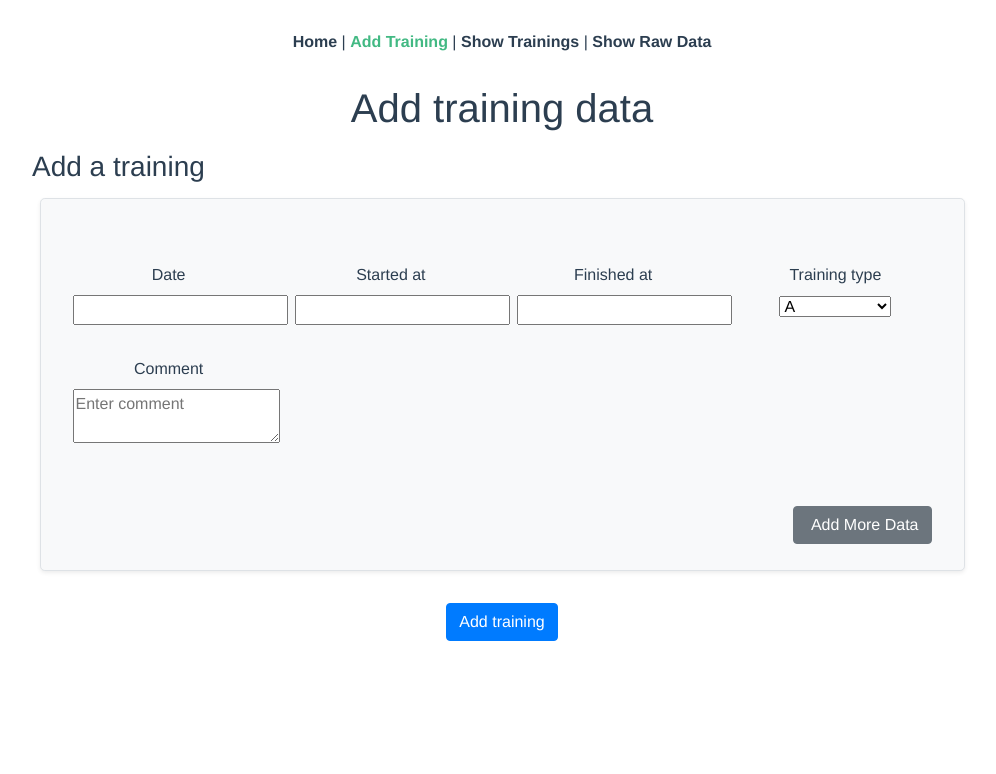
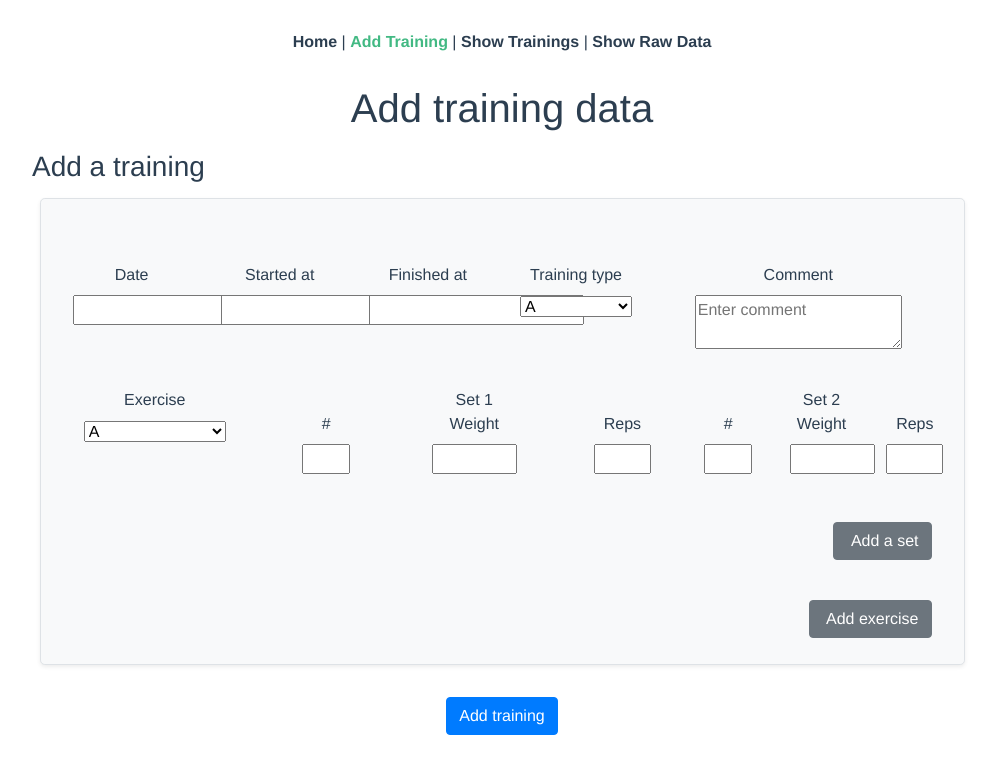
Before and after one commit to anehrkor/training-app, a Vue app: page /addTraining in a window 1280 px wide. Shown: the top 774 px of the page, without its empty margins (138-1134 px from the left). Built offline with nearby package versions, Linux system fonts and the light colour scheme.

Commit message:
Add refactored ExerciseFieldRow; still open alignment issues

```diff
--- a/src/components/ExerciseFieldRow.vue
+++ b/src/components/ExerciseFieldRow.vue
@@ -1,16 +1,29 @@
 <template>
-  <form>
+  <div>
     <div class="row">
-      <div class="form-group col-md-3">
+      <div class="form-group col-md">
         <InputFieldExerciseChoice
           label="Exercise"
           selectDefault="Choose exercise"
           v-model="exerciseChoices"
         />
       </div>
-      <SetInputFields setLabel="Set 1" />
+      <div class="form-group col-md-6">
+        <SetInputFields setLabel="Set 1" />
+      </div>
+      <div>
+        <SetInputFields setLabel="Set 2" />
+      </div>
+      <div class="form-group col-md">
+        <button
+          class="btn btn-secondary float-right"
+          title="Click to add an exercise"
+        >
+          &nbsp;Add a set
+        </button>
+      </div>
     </div>
-  </form>
+  </div>
 </template>
 
 <script>
--- a/src/components/SetInputFields.vue
+++ b/src/components/SetInputFields.vue
@@ -1,20 +1,20 @@
 <template>
-  <form>
-    <div>
+  <div>
+    <div class="row">
       <span style="text-align:center; margin:auto">
         {{ setLabel }}
       </span>
     </div>
     <div class="row">
-      <div class="form-group col-md-3">
+      <div class="form-group col-md-4">
         <InputFieldBase
-          label="Ordering"
+          label="#"
           v-model="input"
           inputMaxLength="2"
           inputSize="2"
         />
       </div>
-      <div class="form-group col-md-3">
+      <div class="form-group col-md-4">
         <InputFieldBase
           label="Weight"
           v-model="input"
@@ -22,7 +22,7 @@
           inputSize="6"
         />
       </div>
-      <div class="form-group col-md-3">
+      <div class="form-group col-md-4">
         <InputFieldBase
           label="Reps"
           v-model="input"
@@ -31,7 +31,7 @@
         />
       </div>
     </div>
-  </form>
+  </div>
 </template>
 
 <script>
--- a/src/views/AddTraining.vue
+++ b/src/views/AddTraining.vue
@@ -8,35 +8,35 @@
       <div class="mt-1">
         <div class="jumbotron bg-light border col-md-10 offset-md-1 shadow-sm">
           <div class="row">
-            <div class="form-group col-md-3">
+            <div class="form-group col-md-2">
               <InputFieldDate
                 label="Date"
                 v-model="date"
                 @keydown="dateKeydown($event)"
               />
             </div>
-            <div class="form-group col-md-3">
+            <div class="form-group col-md-2">
               <InputFieldTime
                 label="Started at"
                 v-model="time"
                 @keydown="timeKeydown($event)"
               />
             </div>
-            <div class="form-group col-md-3">
+            <div class="form-group col-md-2">
               <InputFieldTime
                 label="Finished at"
                 v-model="time"
                 @keydown="timeKeydown($event)"
               />
             </div>
-            <div class="form-group col-md-3">
+            <div class="form-group col-md-2">
               <InputFieldTrainingChoice
                 label="Training type"
                 selectDefault="Choose type"
                 v-model="trainingChoices"
               />
             </div>
-            <div class="form-group col-md-3">
+            <div class="form-group col-md-4">
               <InputFieldText
                 label="Comment"
                 placeholder="Enter comment"
@@ -45,12 +45,15 @@
               />
             </div>
           </div>
+          <div>
+            <ExerciseFieldRow />
+          </div>
           <br />
           <button
             class="btn btn-secondary float-right"
             title="Click to add an exercise"
           >
-            &nbsp;Add More Data
+            &nbsp;Add exercise
           </button>
         </div>
       </div>
@@ -66,12 +69,14 @@ import InputFieldDate from "@/components/InputFieldDate.vue";
 import InputFieldTime from "@/components/InputFieldTime.vue";
 import InputFieldTrainingChoice from "@/components/InputFieldTrainingChoice.vue";
 import InputFieldText from "@/components/InputFieldText.vue";
+import ExerciseFieldRow from "@/components/ExerciseFieldRow.vue";
 export default {
   components: {
     InputFieldDate,
     InputFieldTime,
     InputFieldTrainingChoice,
-    InputFieldText
+    InputFieldText,
+    ExerciseFieldRow
   },
   data: function() {
     return {
```
